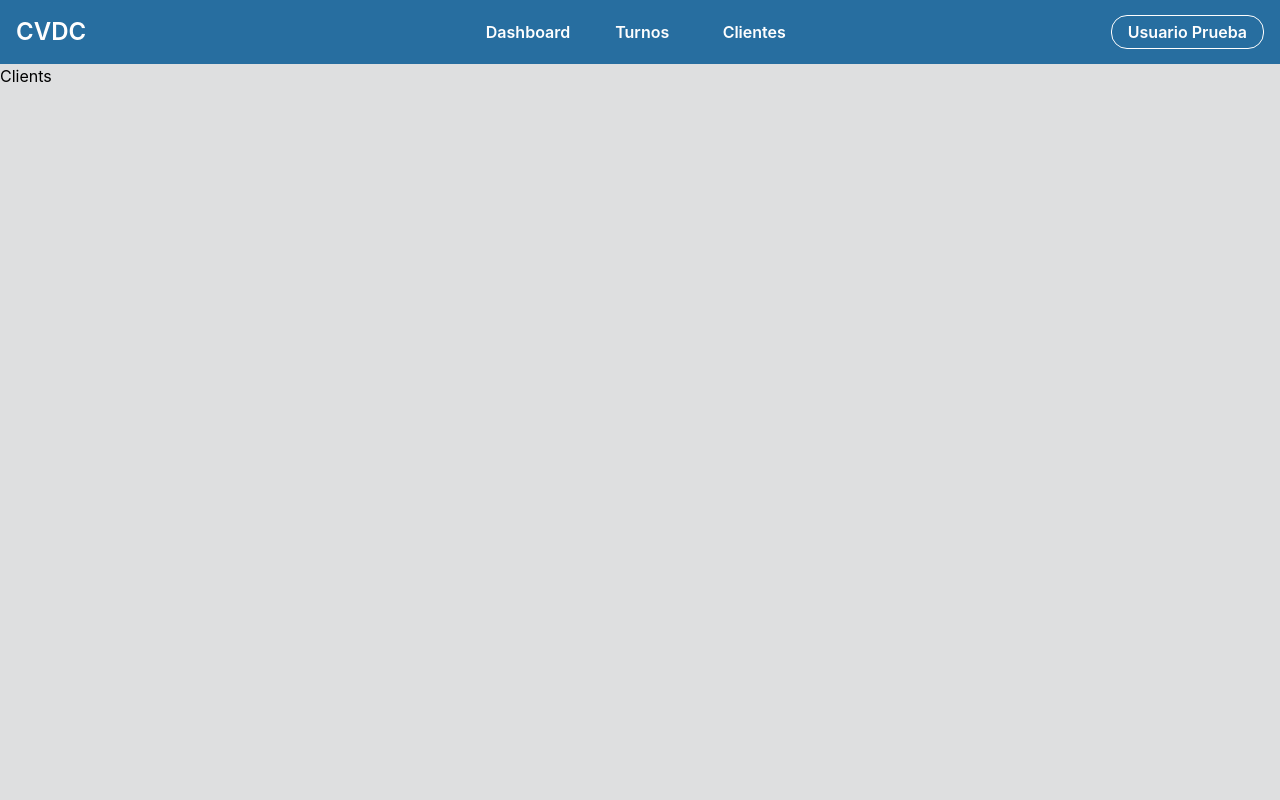
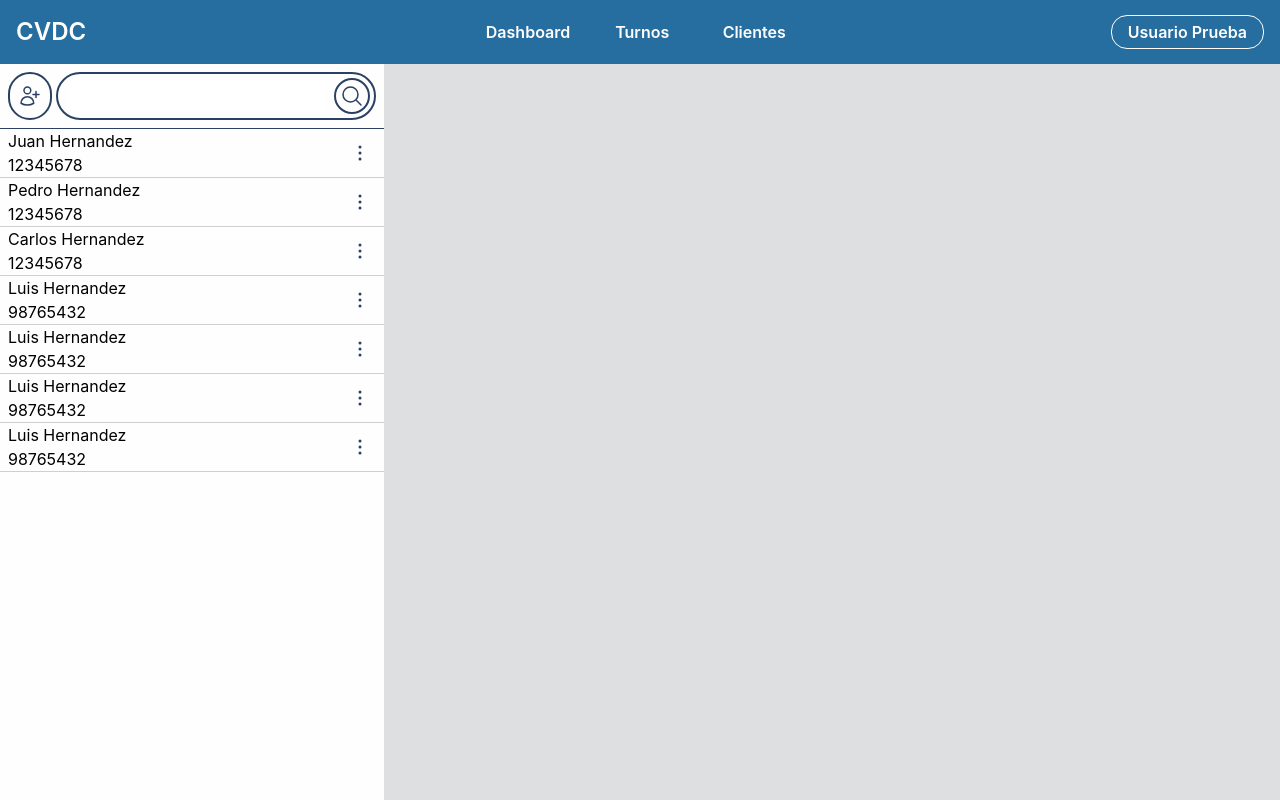
Before and after one commit to DianHuiza/VeterinaryManagement, a React (Vite) app in the folder apps/vm-front/: page /clients in a window 1280 px wide. Built offline with nearby package versions, Linux system fonts and the light colour scheme.

Commit message:
feat(vm-front): Create Client Aside

```diff
--- /dev/null
+++ b/apps/vm-front/src/assets/icons/PlusUserIcon.tsx
@@ -0,0 +1,7 @@
+import { IconProps } from '../../types';
+
+export const PlusUserIcon: React.FC<IconProps> = ({className = 'size-6'}) => (
+  <svg xmlns="http://www.w3.org/2000/svg" fill="none" viewBox="0 0 24 24" strokeWidth={1.5} stroke="currentColor" className={className}>
+    <path strokeLinecap="round" strokeLinejoin="round" d="M18 7.5v3m0 0v3m0-3h3m-3 0h-3m-2.25-4.125a3.375 3.375 0 1 1-6.75 0 3.375 3.375 0 0 1 6.75 0ZM3 19.235v-.11a6.375 6.375 0 0 1 12.75 0v.109A12.318 12.318 0 0 1 9.374 21c-2.331 0-4.512-.645-6.374-1.766Z" />
+  </svg>
+)
--- a/apps/vm-front/src/layout/BaseLayout.tsx
+++ b/apps/vm-front/src/layout/BaseLayout.tsx
@@ -5,9 +5,7 @@ const BaseLayout: React.FC = () => {
   return (
     <>
       <Header />
-      <div className='min-h-screen box-border pt-16'>
-        <Outlet />
-      </div>
+      <Outlet />
     </>
   );
 }
--- /dev/null
+++ b/apps/vm-front/src/mocks/Clients.ts
@@ -0,0 +1,30 @@
+export const clientsList = [
+  {
+    name: 'Juan Hernandez',
+    dni: '12345678',
+  },
+  {
+    name: 'Pedro Hernandez',
+    dni: '12345678',
+  },
+  {
+    name: 'Carlos Hernandez',
+    dni: '12345678',
+  },
+  {
+    name: 'Luis Hernandez',
+    dni: '98765432',
+  },
+  {
+    name: 'Luis Hernandez',
+    dni: '98765432',
+  },
+  {
+    name: 'Luis Hernandez',
+    dni: '98765432',
+  },
+  {
+    name: 'Luis Hernandez',
+    dni: '98765432',
+  },
+]
--- a/apps/vm-front/src/pages/appointments/page.tsx
+++ b/apps/vm-front/src/pages/appointments/page.tsx
@@ -4,7 +4,7 @@ import { RoomsList } from './components/RoomsList'
 
 export const Component = () => {
   return (
-    <div className='grid grid-cols-4 gap-4 m-4 items-start'>
+    <div className='grid grid-cols-4 gap-4 p-4 items-start pt-20'>
       <div>
         <RoomsList />
       </div>
--- /dev/null
+++ b/apps/vm-front/src/pages/clients/components/ClientAsideMenu.tsx
@@ -0,0 +1,11 @@
+import { ClientList } from './ClientList'
+import { SearchBar } from './SearchBar'
+
+export const ClientAsideMenu: React.FC = () => {
+  return (
+    <div className='bg-light min-w-96 h-full'>
+      <SearchBar />
+      <ClientList />
+    </div>
+  )
+}
--- /dev/null
+++ b/apps/vm-front/src/pages/clients/components/ClientList.tsx
@@ -0,0 +1,33 @@
+import { useInfiniteQuery } from '@tanstack/react-query';
+import { useSearchParams } from 'react-router-dom';
+import { clientsList } from '../../../mocks/Clients';
+import { EllipsisVertical } from '../../../assets/icons/EllipsisVertical';
+
+export const ClientList: React.FC = () => {
+  const [searchParams] = useSearchParams();
+  const searchQuery = searchParams.get('query') ?? '';
+  const { data } = useInfiniteQuery({
+    queryKey: ['clients', searchQuery],
+    queryFn: () => clientsList,
+    initialPageParam: 1,
+    getNextPageParam: () => 1
+  })
+
+  const clients = data?.pages.flatMap(page => page) ?? []
+
+  return (
+    <div>
+      {clients.map((client) => (
+        <div className=' flex justify-between border-b border-secondary px-2'>
+          <div>
+            <p>{client.name}</p>
+            <p>{client.dni}</p>
+          </div>
+          <div className='flex items-center'>
+            <button className=' p-1'><EllipsisVertical className='text-dark size-6' /></button>
+          </div>
+        </div>
+      ))}
+    </div>
+  );
+}
--- /dev/null
+++ b/apps/vm-front/src/pages/clients/components/SearchBar.tsx
@@ -0,0 +1,18 @@
+import { PlusUserIcon } from '../../../assets/icons/PlusUserIcon';
+import { SearchIcon } from '../../../assets/icons/SearchIcon';
+
+export const SearchBar: React.FC = () => {
+  return (
+    <div className='flex item-center px-2 py-2 border-b border-dark'>
+      <button className='flex items-center justify-center text-white border-2 border-dark rounded-3xl p-2 mr-1'>
+        <PlusUserIcon className='text-dark size-6' />
+      </button>
+      <form className='flex flex-1 border-2 border-dark rounded-3xl py-1' action="">
+        <input className=' flex-1 focus:outline-none ml-3 mr-2' type="text" />
+        <button className='flex items-center justify-center text-white border-2 border-dark rounded-3xl p-1 mr-1'>
+          <SearchIcon className='text-dark size-6' />
+        </button>
+      </form>
+    </div>
+  );
+}
--- a/apps/vm-front/src/pages/clients/page.tsx
+++ b/apps/vm-front/src/pages/clients/page.tsx
@@ -1,3 +1,9 @@
+import { ClientAsideMenu } from './components/ClientAsideMenu'
+
 export const Component = () => {
-  return <div>Clients</div>
+  return(
+    <div className='flex pt-16 h-screen'>
+      <ClientAsideMenu />
+    </div>
+  )
 }
--- a/apps/vm-front/src/types.d.ts
+++ b/apps/vm-front/src/types.d.ts
@@ -123,3 +123,7 @@ export enum DataType {
   BOOLEAN = 'BOOLEAN',
   DATE = 'DATE',
 }
+
+export interface IconProps {
+  className?: string;
+}
```
